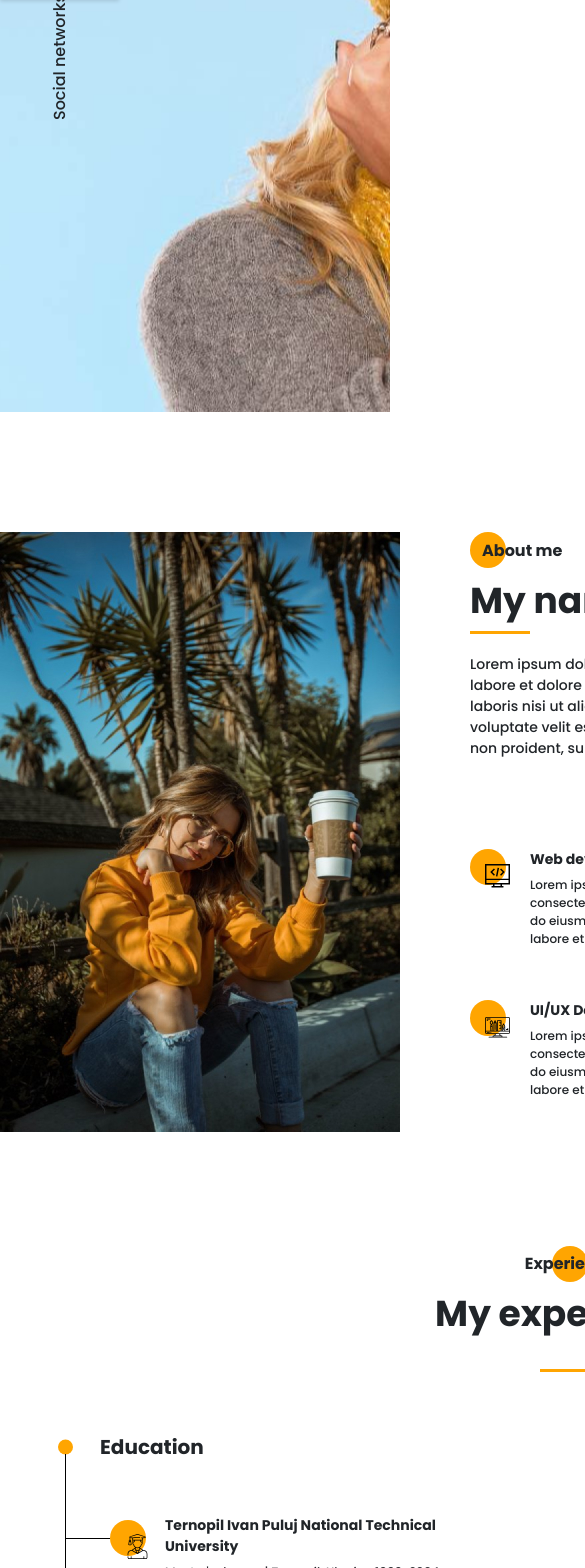
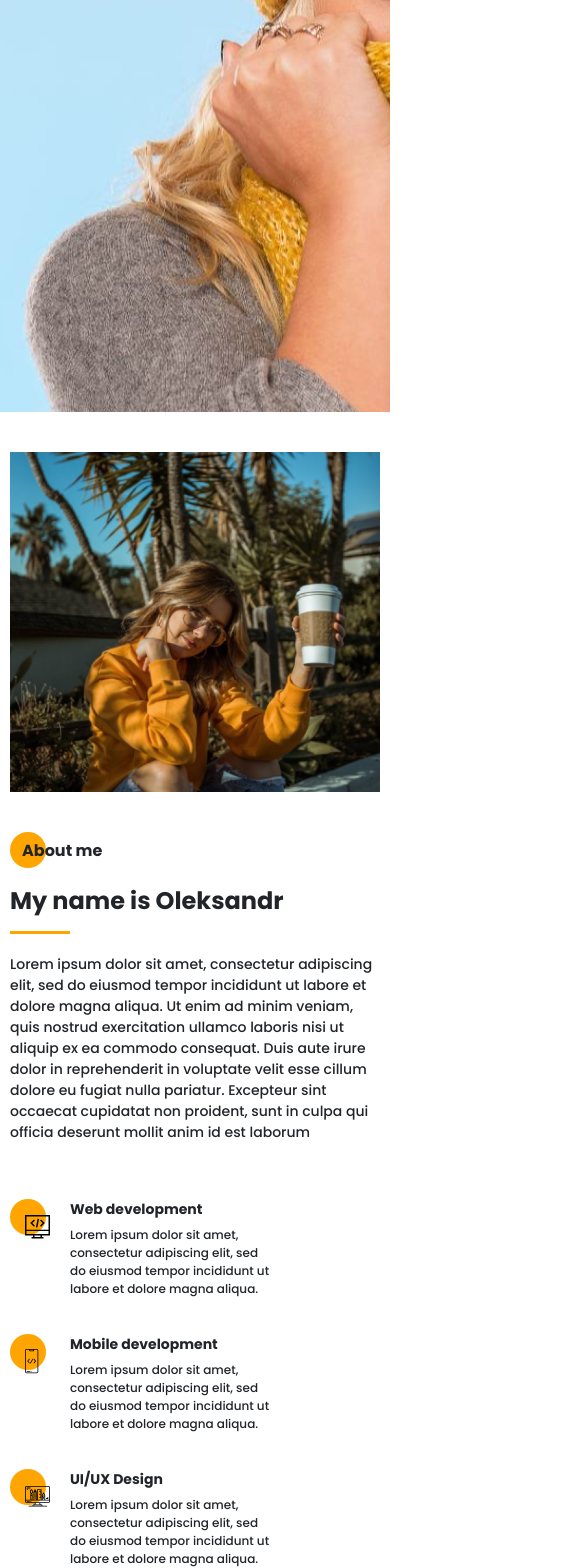
Before and after one commit to lototskyi/portfolio, a website: page src/index.html in a window 390 px wide. Shown: the part 432-2000 px from the top of the page, 585 px wide, since content can reach past the window. Drawn offline with nearby package versions, Linux system fonts and the light colour scheme; files that its build step writes are made by us from their sources; files whose address does not match are found by name.

Commit message:
mobile version of sections 1 and 2

```diff
--- a/src/index.html
+++ b/src/index.html
@@ -171,7 +171,7 @@
             </div>
         </div>
     </section>
-    <section class="resume">
+    <!-- <section class="resume">
         <div class="container">
             <h2 class="title title_fz16 title-circle-center">Experience</h2>
             <div class="title title_fz36 resume__subtitle">My experience</div>
@@ -474,7 +474,7 @@
                 </div>
             </div>
         </div>
-    </section>
+    </section> -->
     <script src="js/script.js"></script>
 </body>
 </html>
--- a/src/sass/blocks/_about.scss
+++ b/src/sass/blocks/_about.scss
@@ -12,6 +12,8 @@
         grid-row: 1/3;
         img {
             width: 100%;
+            height: 100%;
+            object-fit: cover;
         }
     }
     &__descr {
--- /dev/null
+++ b/src/sass/blocks/_media.scss
@@ -0,0 +1,119 @@
+@media (max-width: 1439px) {
+    .sidepanel {
+        display: none;
+    }
+}
+@media (max-width: 1200px) {
+    .container {
+        max-width: 960px;
+    }
+    .sidepanel {
+        display: none;
+    }
+    .about {
+        &__wrapper {
+            grid-template-columns: 400px 520px;
+            column-gap: 40px;
+        }
+        &__skills {
+            grid-template: repeat(2, minmax(115px, auto))/repeat(2, 250px);
+            column-gap: 20px;
+            &-item {
+                grid-template-columns: 40px 195px;
+                column-gap: 15px;
+            }
+        }
+    }
+}
+@media (max-width: 992px) {
+    .container {
+        max-width: 720px;
+    }
+    .title {
+        &_fz36 {
+            font-size: 30px;
+        }
+    }
+    .about {
+        &__wrapper {
+            grid-template-columns: 300px 380px;
+        }
+        &__skills {
+            grid-template-columns: 380px;
+            grid-auto-rows: minmax(115px, auto);
+            &-item {
+                grid-template-columns: 40px 320px;
+                column-gap: 20px;
+            }
+        }
+    }
+}
+@media (max-width: 768px) {
+    .container {
+        max-width: 540px;
+    }
+    .title {
+        &_fz48 {
+            font-size: 28px;
+        }
+    }
+    .promo {
+        &__title {
+            line-height: 39px;
+            width: 300px;
+        }
+    }
+    .about {
+        padding-top: 40px;
+        &__wrapper {
+            grid-template: 400px auto auto / 1fr;
+        }
+        &__photo {
+            grid-row: unset;
+        }
+        &__skills {
+            grid-template-columns: repeat(2, 260px);
+            &-item {
+                grid-template-columns: 40px 200px;
+                column-gap: 20px;
+            }
+        }
+    }
+}
+@media (max-width: 576px) {
+    .container {
+        max-width: 100%;
+        padding: 0 10px;
+    }
+    .title {
+        &_fz48 {
+            font-size: 26px;
+        }
+        &_fz36 {
+            font-size: 24px;
+        }
+    }
+    .hamburger {
+        right: 20px;
+    }
+    .menu {
+        &__block {
+            width: 250px;
+            padding-left: 20px;
+        }
+    }
+    .promo {
+        background: url('../img/main_bg.jpg') no-repeat 57%/cover;
+        &__btns {
+            margin-top: 30px;
+        }
+    }
+    .about {
+        &__wrapper {
+            grid-template: 340px auto auto / 1fr;
+        }
+        &__skills {
+            grid-template-columns: 1fr;
+        }
+    }
+}
--- a/src/sass/style.scss
+++ b/src/sass/style.scss
@@ -33,3 +33,4 @@
 @import 'blocks/portfolio';
 @import 'blocks/price';
 @import 'blocks/contacts';
+@import 'blocks/media';
```
